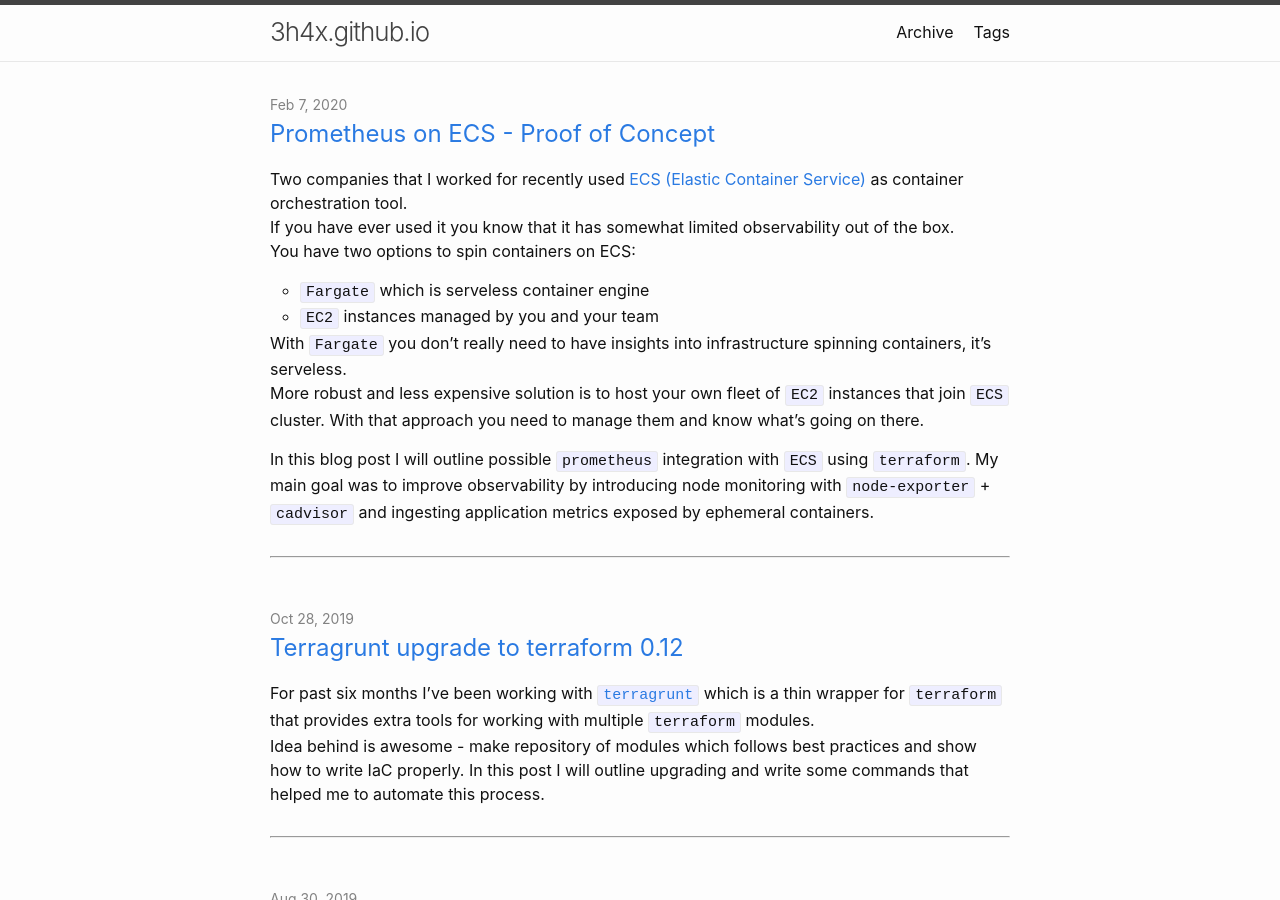
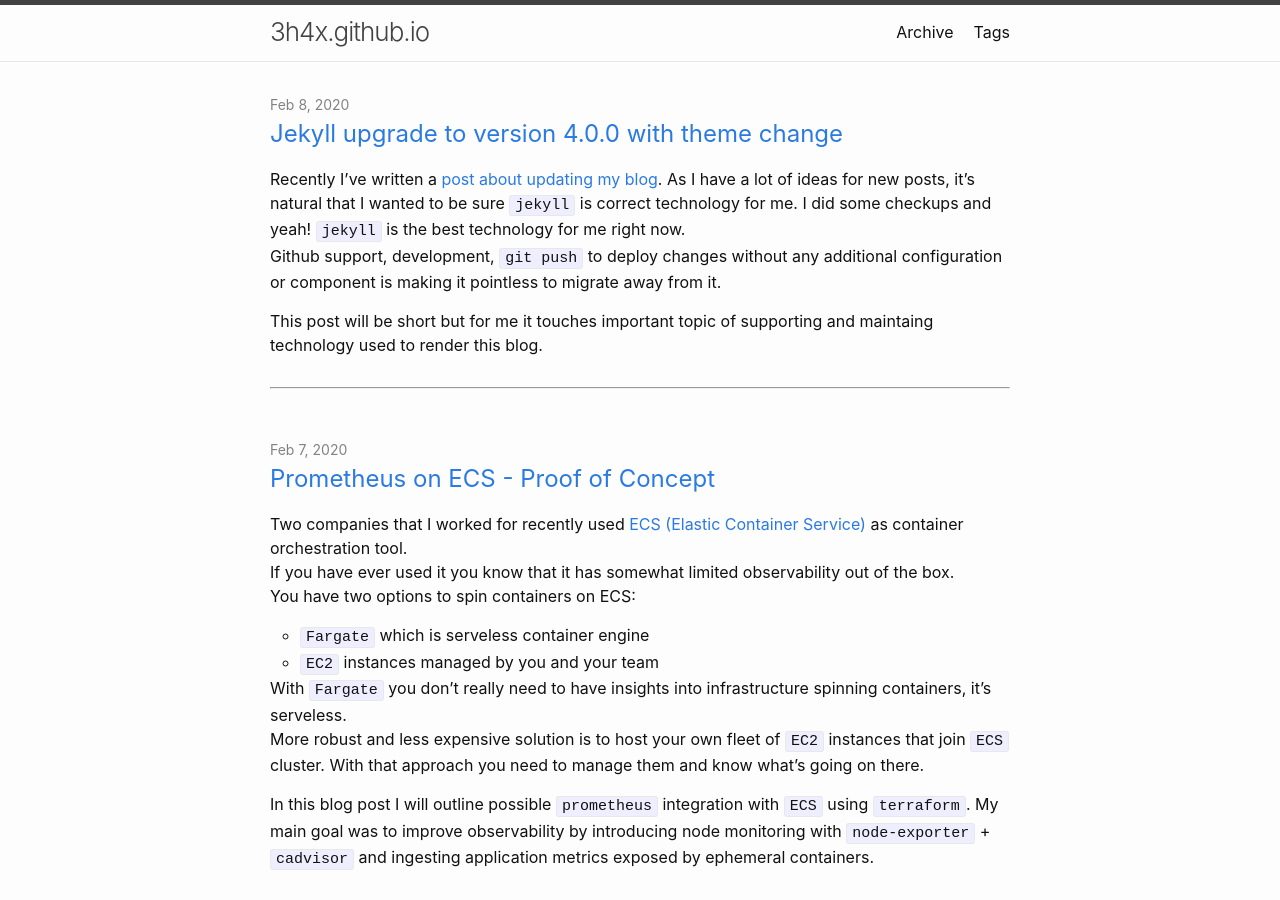
Before and after one commit to 3h4x/3h4x.github.io, a Jekyll site: the page built from index.html, in a window 1280 px wide and 900 px high. Built offline with Jekyll 4.4.1, drawn with Linux system fonts in a browser that asks for light colours.

Commit message:
_posts/2020-02-08-update-jekyll.md

```diff
--- a/_includes/google-analytics.html
+++ b/_includes/google-analytics.html
@@ -1,5 +1,6 @@
 <script async src="https://www.googletagmanager.com/gtag/js?id={{ site.google_analytics }}"></script>
 <script>
+  window['ga-disable-{{ site.google_analytics }}'] = window.doNotTrack === "1" || navigator.doNotTrack === "1" || navigator.doNotTrack === "yes" || navigator.msDoNotTrack === "1";
   window.dataLayer = window.dataLayer || [];
   function gtag(){dataLayer.push(arguments);}
   gtag('js', new Date());
--- /dev/null
+++ b/_posts/2020-02-08-update-jekyll.md
@@ -0,0 +1,59 @@
+---
+layout: post
+title:  "Jekyll upgrade to version 4.0.0 with theme change"
+categories: jekyll
+tags: [jekyll, github-pages]
+comments: True
+---
+
+Recently I've written a [post about updating my blog](https://3h4x.github.io/jekyll/2019/08/26/blog-update.html).
+As I have a lot of ideas for new posts, it's natural that I wanted to be sure `jekyll` is correct technology for me.
+I did some checkups and yeah! `jekyll` is the best technology for me right now.
+Github support, development, `git push` to deploy changes without any additional configuration or component is making it
+pointless to migrate away from it.
+
+This post will be short but for me it touches important topic of supporting and maintaing technology used to render this
+blog.
+
+<!-- readmore -->
+
+## Changes
+
+### Jekyll upgrade
+Letest [`jekyll` 4.0.0](https://github.com/jekyll/jekyll/releases/tag/v4.0.0) has been released last year.
+It has introduced many changes, fixes and improvements. Literally so many changes that it reminds me of reading
+`kubernetes` changelogs ;)
+For me if it renders fine, then it's good to go. I have already made changes to `Dockerfile` and now I'm waiting for
+[`github-pages` to upgrade version](https://pages.github.com/versions/).
+
+So my blog is officially ready for new `jekyll` version. For me this is a part of process to support technology
+that is being used to render.
+
+### Using theme
+When I started this blog in 2015 `jekyll` was a little bit different than today, my mindset was a little bit different.
+I wanted to customize everything, I felt like it's a necessary step to stand out, be cool :D.
+Today I always prefer simplicity. Days go by and my `scss` written in 2015 got old and didn't provide functionality
+that themes for `jekyll` have out of the box. I have noticed some rendering errors on mobiles, lack of _hamburger_,
+alignment problems and such.
+
+All of this would have never happened if I would configure theme. Theme would get updated and so would my blog. By
+adding customization I only added layer of troubles for me.
+That's why I decided to drop all of my custom css and go with default.
+
+Less technology problems more time for content writing!
+
+## Conclusion
+
+If you work in IT then it should be a habit for you to think about possible upgrades and dedicate time to do them.
+`github` can help a little bit with watching releases option. I love it!
+It's not like I'm upgrading `prod` cluster of `kubernetes`, with my blog I can recklessly upgrade `jekyll` version and
+easily rollback my `dev` environment if something goes wrong.
+
+Second conclusion is if you go with default then you will never have to "adjust" your code to newer releases. I know
+that it's not possible everywhere **but** I know that my choice to customize `css` while starting this blog was a
+mistake. The bigger the project is, the bigger mistake it can be.
+
+Simplicicty over complexity.
+[Click to see commit which changed my blog](https://github.com/3h4x/3h4x.github.io/commit/374e1b80c2e74dc47600738a674682f5b2a7ffc9)
+
+3h4x
```
